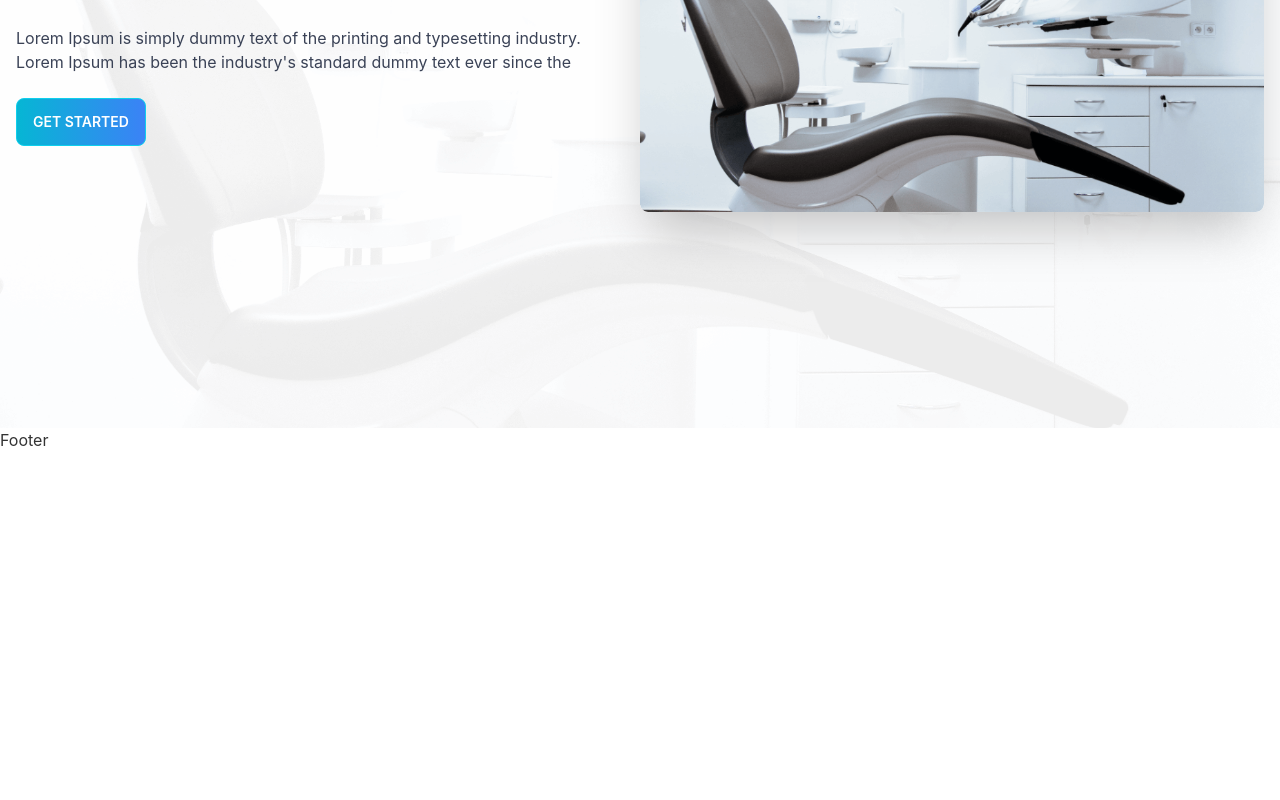
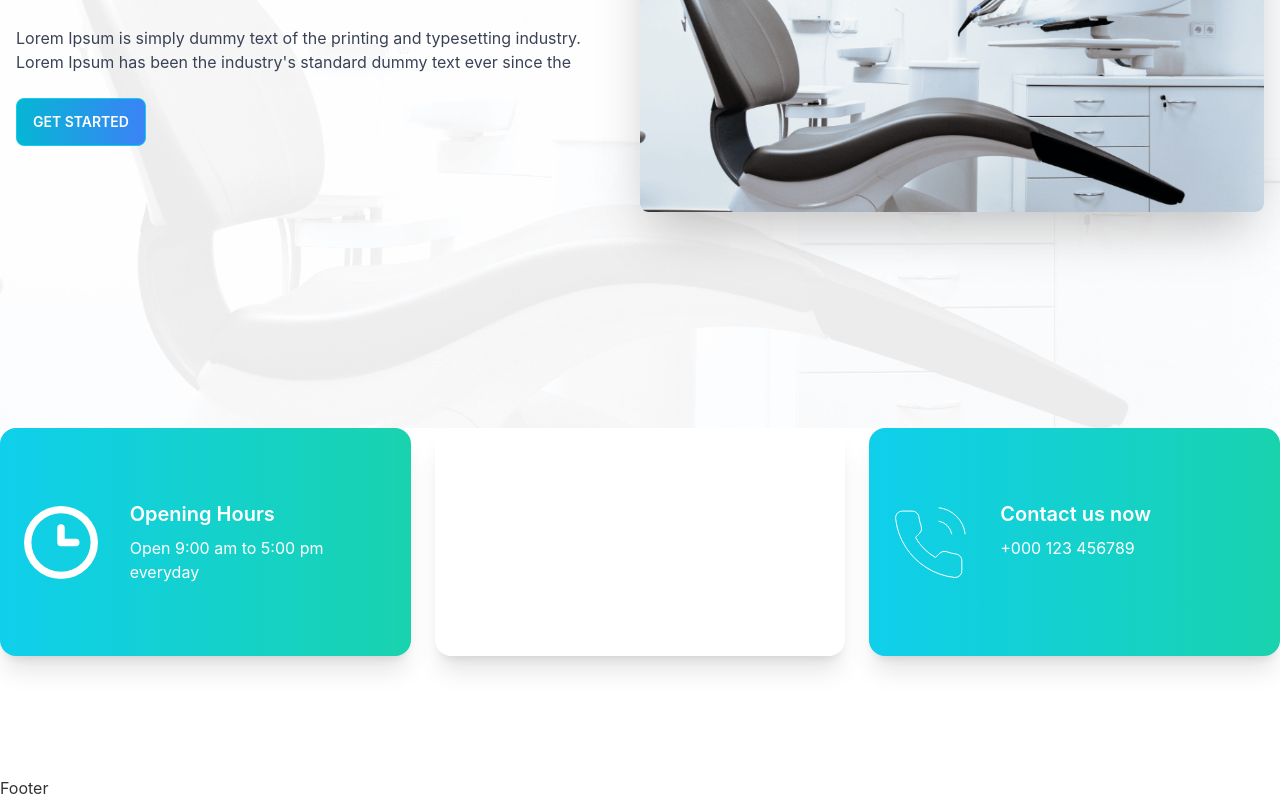
Before and after one commit to mohammedtakbir/doctors-portal-client-practice1, a React (Create React App) app: page / in a window 1280 px wide. Shown: the part 411-1211 px from the top of the page. Before the commit the page ends 863 px from the top, so only its background shows below. Built offline with nearby package versions, Linux system fonts and the light colour scheme.

Commit message:
infoCards added

```diff
--- a/src/Pages/Home/Home/Home.js
+++ b/src/Pages/Home/Home/Home.js
@@ -1,10 +1,12 @@
 import React from 'react';
 import Banner from '../Banner/Banner';
+import InfoCards from '../InfoCards/InfoCards';
 
 const Home = () => {
     return (
         <>
             <Banner />
+            <InfoCards />
         </>
     );
 };
--- /dev/null
+++ b/src/Pages/Home/InfoCards/InfoCard.js
@@ -0,0 +1,20 @@
+import React from 'react';
+
+const InfoCard = ({ card }) => {
+    const { name, description, icon, bgClass } = card;
+    return (
+        <>
+            <div className={`card sm:flex-row flex-col card-side bg-base-100 shadow-xl px-6 py-10 ${bgClass} text-white md:mx-0 mx-3`}>
+                <figure>
+                    <img src={icon} className='sm:w-full w-[90px]' alt="Movie" />
+                </figure>
+                <div className="card-body">
+                    <h2 className="card-title">{name}</h2>
+                    <p>{description}</p>
+                </div>
+            </div>
+        </>
+    );
+};
+
+export default InfoCard;
--- /dev/null
+++ b/src/Pages/Home/InfoCards/InfoCards.js
@@ -0,0 +1,44 @@
+import React from 'react';
+import InfoCard from './InfoCard';
+import clock from '../../../assets/icons/clock.svg'
+import marker from '../../../assets/icons/marker.svg'
+import phone from '../../../assets/icons/phone.svg'
+
+const InfoCards = () => {
+    const cardData = [
+        {
+            id: 1,
+            name: 'Opening Hours',
+            description: 'Open 9:00 am to 5:00 pm everyday',
+            icon: clock,
+            bgClass: 'bg-gradient-to-r from-primary to-secondary'
+        },
+        {
+            id: 2,
+            name: 'Visit our location',
+            description: 'Brooklyn, NY 10036, United States',
+            icon: marker,
+            bgClass: 'bg-accent'
+        },
+        {
+            id: 3,
+            name: 'Contact us now',
+            description: '+000 123 456789',
+            icon: phone,
+            bgClass: 'bg-gradient-to-r from-primary to-secondary'
+        }
+    ];
+
+    return (
+        <div className='grid lg:grid-cols-3 md:grid-cols-2 grid-cols-1 gap-6 pb-[120px] container mx-auto'>
+            {
+                cardData.map(card => <InfoCard
+                    key={card.id}
+                    card={card}
+                />)
+            }
+        </div>
+    );
+};
+
+export default InfoCards;
```
